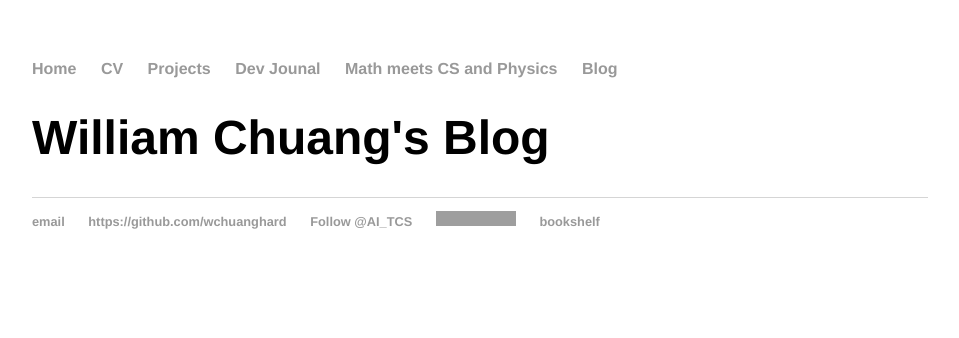
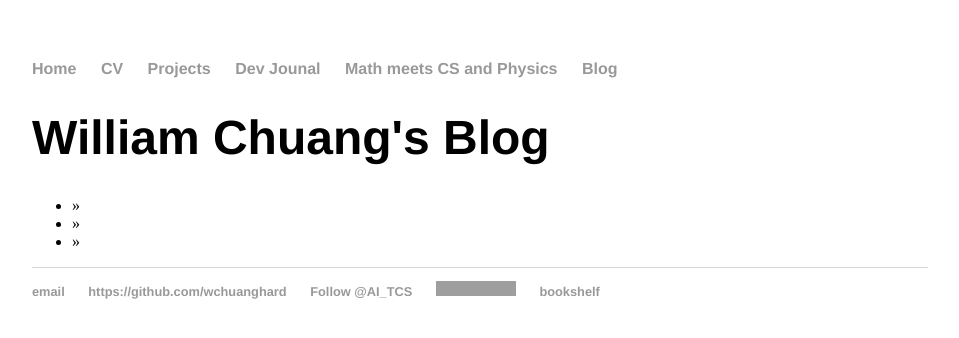
Before and after one commit to williamchuang/williamchuang.github.io, a Jekyll site: the page built from blog/index.html, in a window 1280 px wide. Shown: the top 338 px of the page, without its empty margins (160-1119 px from the left). Built offline with Jekyll 4.4.1, drawn with Linux system fonts in a browser that asks for light colours; comment, search, counter and statistics services are not loaded; grey boxes are pictures that could not be loaded.

Commit message:
Update index.html

```diff
--- a/blog/index.html
+++ b/blog/index.html
@@ -5,7 +5,7 @@ title: William Chuang's Blog
 	<h1>{{ page.title }}</h1>
 	<ul class="blog">
 
-	  {% for blog in site.posts.blogs %}
+	  {% for blog in site.posts %}
 	    <li><span>{{ post.date | date_to_string }}</span> » <a href="{{ post.url }}" title="{{ post.title }}">{{ post.title }}</a></li>
 	  {% endfor %}
 	</ul>
```
